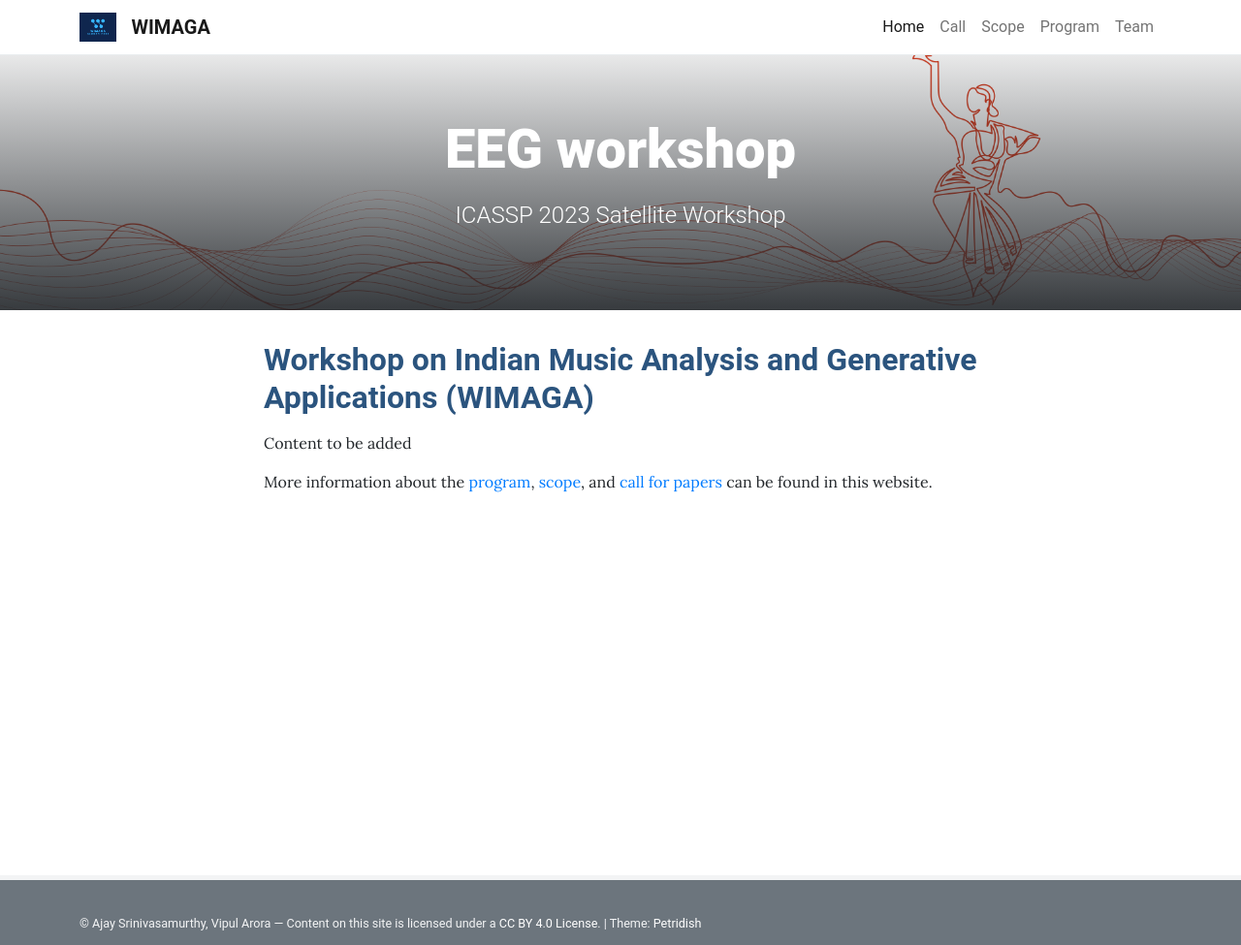
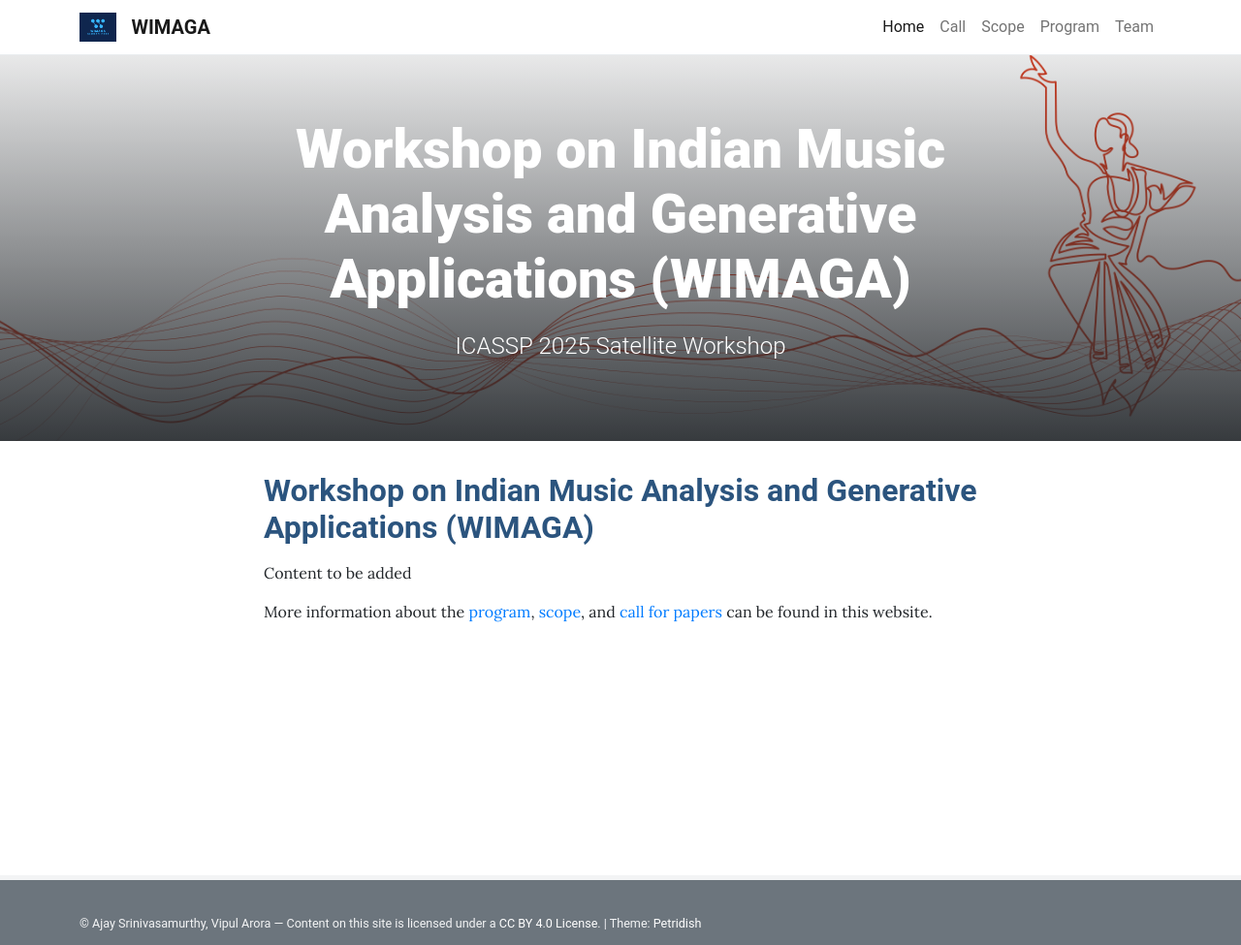
Before and after one commit to WIMAGA/wimaga.github.io, a Jekyll site: the page built from pages/home.md, in a window 1280 px wide. Shown: the whole page at 97% size. Built offline with Jekyll 4.4.1, drawn with Linux system fonts in a browser that asks for light colours.

Commit message:
Update home.md

```diff
--- a/pages/home.md
+++ b/pages/home.md
@@ -1,7 +1,7 @@
 ---
 layout: home
-title: EEG workshop
-description: ICASSP 2023 Satellite Workshop
+title: Workshop on Indian Music Analysis and Generative Applications (WIMAGA)
+description: ICASSP 2025 Satellite Workshop
 background: /assets/theme/images/header.png
 permalink: /
 ---
```
